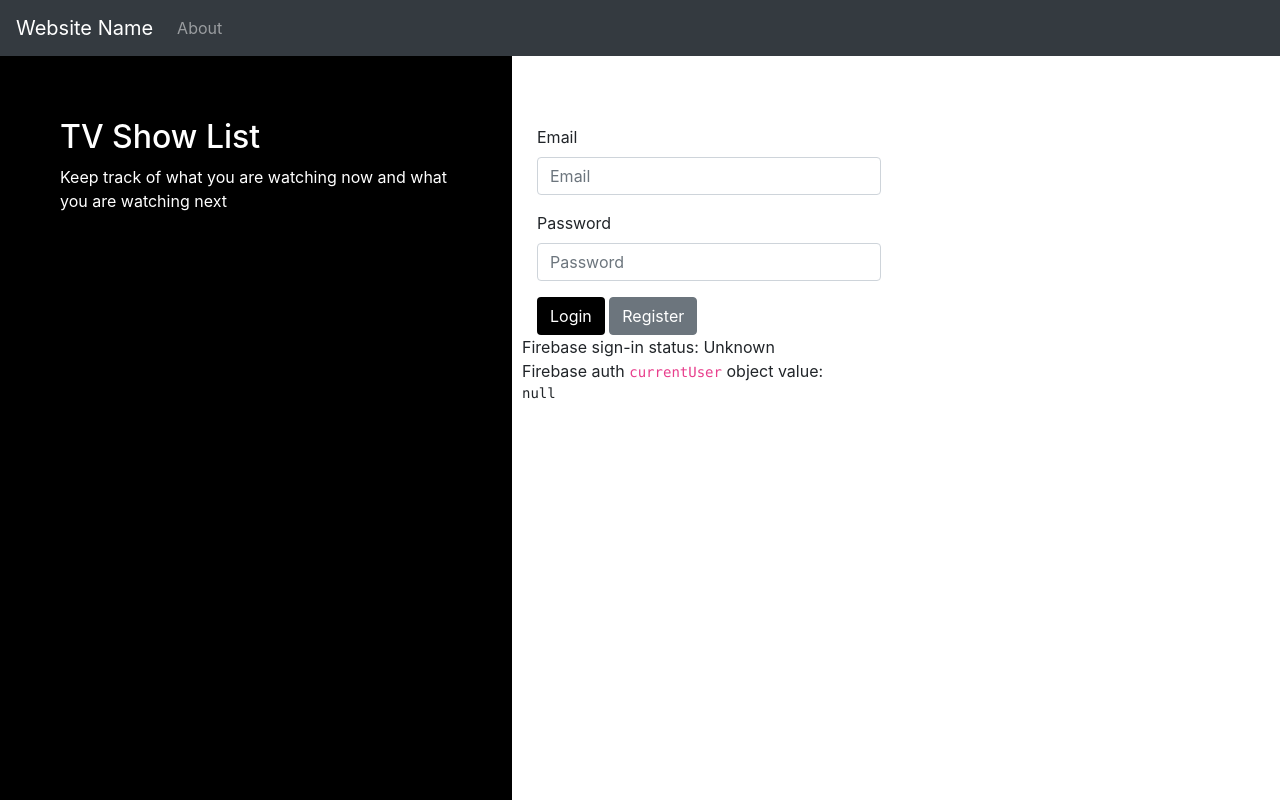
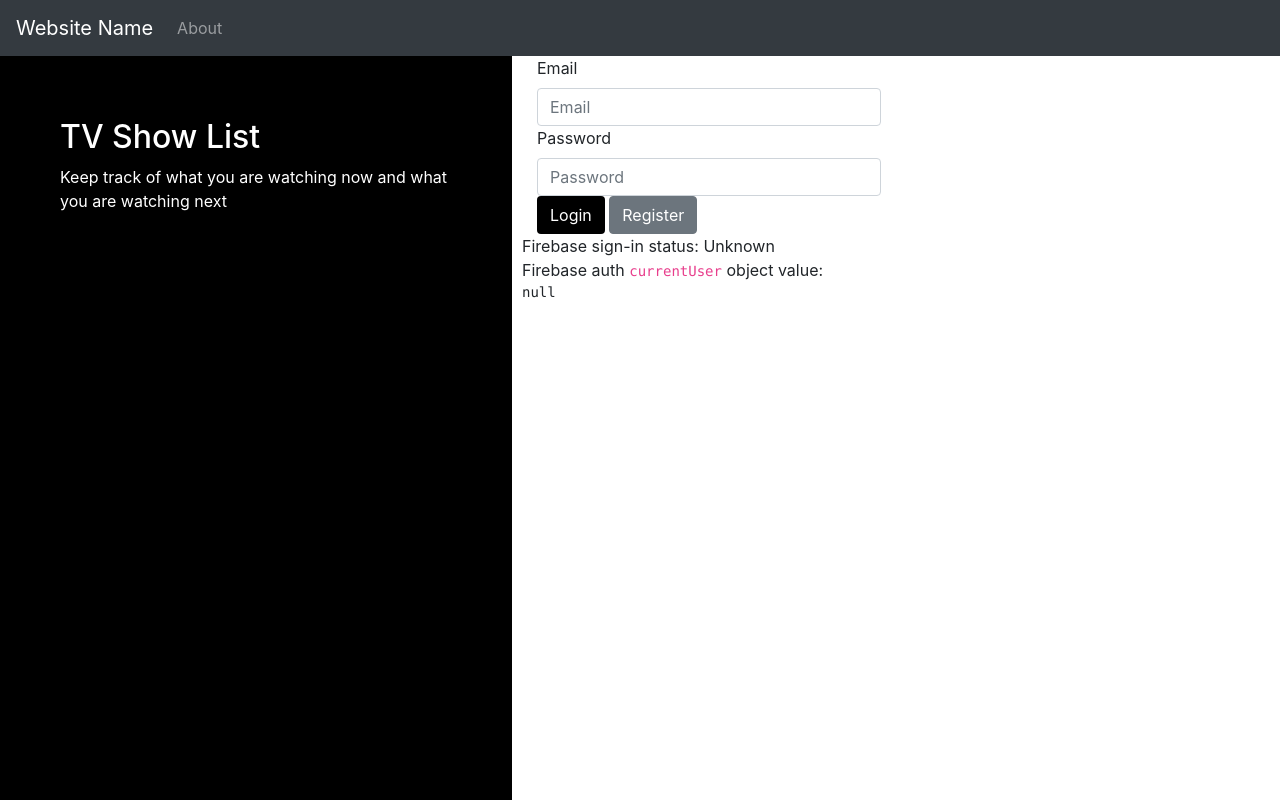
Before and after one commit to senjoshua/PopcornTime, a website: page public/index.html in a window 1280 px wide. Drawn offline with nearby package versions, Linux system fonts and the light colour scheme; some packages are replaced by stand-ins of ours; no server answers.

Commit message:
fixed bug with login page

```diff
--- a/public/index.html
+++ b/public/index.html
@@ -46,20 +46,20 @@
 
  <div id="home" class="main">
     <div class="col-md-6 col-sm-12">
-       <form class="login-form" novalidate>
-             <div class="form-group">
+       <!-- <form class="login-form" novalidate> -->
+             <!-- <div class="form-group"> -->
                 <label>Email</label>
                 <input type="text" class="form-control" id="email" placeholder="Email" required>
                 <div class="invalid-feedback">Please enter your email</div>
-             </div>
-             <div class="form-group">
+             <!-- </div> -->
+             <!-- <div class="form-group"> -->
                 <label>Password</label>
                 <input type="password" class="form-control" id="password" placeholder="Password" required>
                 <div class="invalid-feedback">Don't forget to enter a password</div>
-             </div>
+             <!-- </div> -->
              <button type="submit" class="btn btn-black" id="login-button">Login</button>
              <button type="submit" class="btn btn-secondary" id="register-button">Register</button>
-          </form>
+          <!-- </form> -->
     </div>
     <div class="quickstart-user-details-container">
         Firebase sign-in status: <span id="quickstart-sign-in-status">Unknown</span>
```
Also changed, not shown: temp.html (+2 -2 lines).
